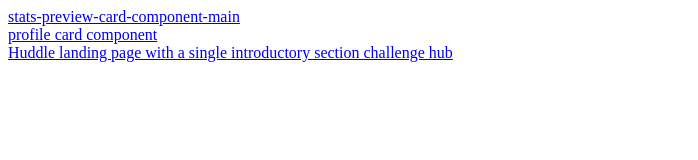
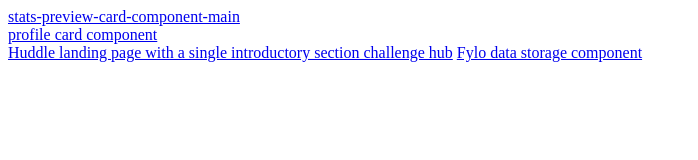
Before and after one commit to amariliskm/FrontEnd-Mentor, a plain HTML site: page index.html in a window 1280 px wide. Shown: the whole page, without its empty margins (0-698 px from the left). Drawn offline with Linux system fonts and the light colour scheme.

Commit message:
Update index.html

```diff
--- a/index.html
+++ b/index.html
@@ -12,6 +12,7 @@
     <a href="profile-card-component-main/index.html">profile card component</a>
     <br>
     <a href="huddle-landing-page-with-single-introductory-section-master/index.html">Huddle landing page with a single introductory section challenge hub</a>
+    <a href="fylo-data-storage-component-master/index.html">Fylo data storage component</a>
     <br>
 </body>
 </html>
```
